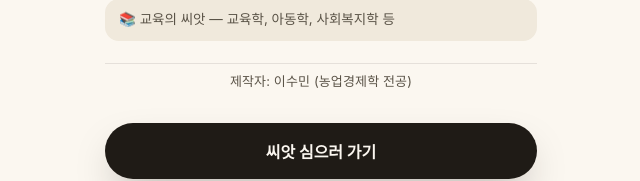
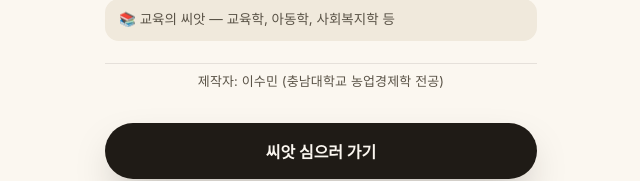
Before and after one commit to suminlee1118-dev/seed-magic, a React (Vite) app: page /about in a window 1280 px wide. Shown: the part 691-872 px from the top of the page, without its empty margins (319-959 px from the left). Built offline with nearby package versions, Linux system fonts and the light colour scheme; a web font is replaced by a local one.

Commit message:
Update AboutScreen.jsx

```diff
--- a/src/pages/AboutScreen.jsx
+++ b/src/pages/AboutScreen.jsx
@@ -55,7 +55,7 @@ export default function AboutScreen() {
         </section>
 
         <section className="about-screen__section about-screen__credit">
-          <p>제작자: 이수민 (농업경제학 전공)</p>
+          <p>제작자: 이수민 (충남대학교 농업경제학 전공)</p>
         </section>
 
         <button className="btn-primary about-screen__cta" onClick={() => navigate("/")}>
```
